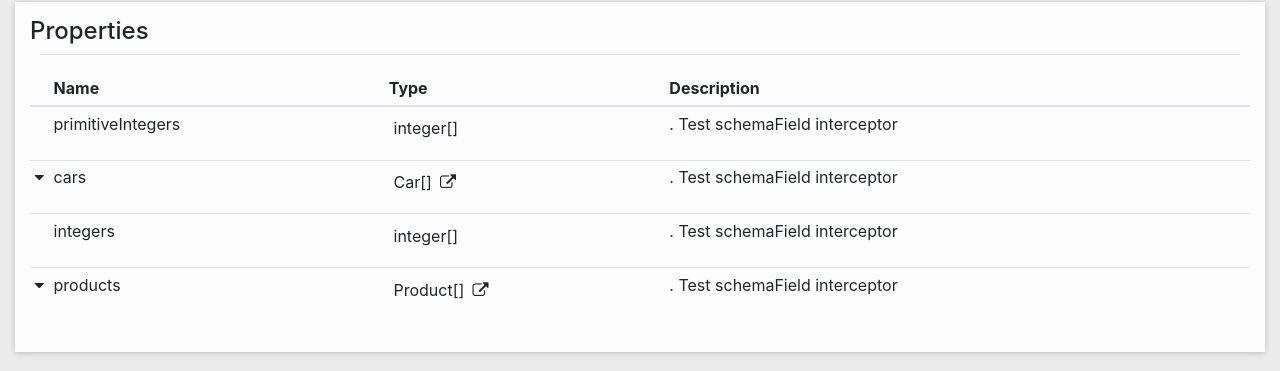
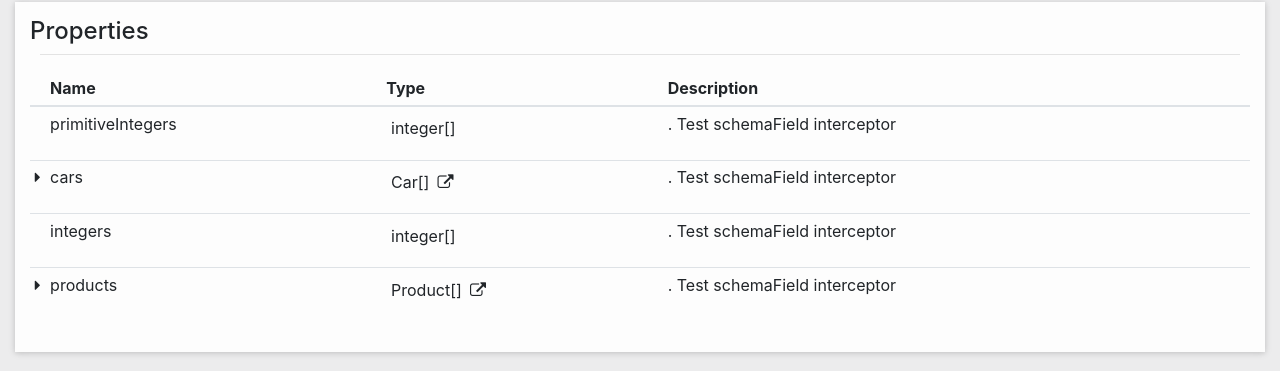
Before and after one commit to vahanito/oas-ui, a React (Create React App) app: page /oas-ui/components/ArrayDummy in a window 1280 px wide. Shown: the part 144-515 px from the top of the page. Built offline with nearby package versions, Linux system fonts and the light colour scheme.

Commit message:
Resolved #10 Change icon when component is expanded

```diff
--- a/src/components/expandablerow/ExpandableRow.js
+++ b/src/components/expandablerow/ExpandableRow.js
@@ -16,6 +16,10 @@ class ExpandableRow extends React.Component {
         {React.Children.map(this.props.content || null, (child, i) => {
           return (
             <tr onClick={this.toggleExpand}>
+              <td>
+                {!this.props.disabledExpansion && this.state.isExpanded && <i className="fa fa-caret-down" aria-hidden="true"/>}
+                {!this.props.disabledExpansion && !this.state.isExpanded && <i className="fa fa-caret-right" aria-hidden="true"/>}
+              </td>
               <child.type {...child.props} key={i}/>
             </tr>
           );
--- a/src/pages/component/Parent.js
+++ b/src/pages/component/Parent.js
@@ -28,7 +28,6 @@ function Parent(props) {
         <ExpandableRow
           content={
             <RowContent>
-              <td><i className="fa fa-caret-down" aria-hidden="true"/></td>
               <td>
                 <ComponentLink componentName={componentName}/>
               </td>
--- a/src/pages/component/discriminator/DiscriminatorRow.js
+++ b/src/pages/component/discriminator/DiscriminatorRow.js
@@ -16,9 +16,6 @@ function DiscriminatorRow(props) {
     <ExpandableRow
       content={
         <RowContent>
-          <td>
-            <i className="fa fa-caret-down" aria-hidden="true"/>
-          </td>
           <td>{props.value}</td>
           <td><ComponentLink componentName={props.componentName}/></td>
         </RowContent>
--- a/src/pages/component/properties/PropertyRow.js
+++ b/src/pages/component/properties/PropertyRow.js
@@ -18,9 +18,7 @@ class PropertyRow extends React.Component {
       <ExpandableRow
         disabledExpansion={ref === undefined}
         content={
-          <RowContent>
-            {this.rowContent(property, ref, )}
-          </RowContent>
+          this.rowContent(property, ref)
         }
         expandableContent={
           <ExpandableContent>
@@ -34,10 +32,16 @@ class PropertyRow extends React.Component {
   rowContent = (property, ref) => {
     const propertyInfos = [];
     if (this.props.isDiscriminator) {
-      propertyInfos.push(<tr><td><span className={'badge badge-success discriminator-label'}>discriminator</span></td></tr>);
+      propertyInfos.push(<tr key={property.propertyName + 'discriminator'}>
+        <td><span className={'badge badge-success discriminator-label'}>discriminator</span></td>
+      </tr>);
     }
-    propertyInfos.push(<tr><td>{this.propertyType(property, ref)}</td></tr>);
-    propertyInfos.push(<tr><td>{this.propertyTypeDetails(property)}</td></tr>);
+    propertyInfos.push(<tr key={property.propertyName}>
+      <td>{this.propertyType(property, ref)}</td>
+    </tr>);
+    propertyInfos.push(<tr key={property.propertyName + 'detail'}>
+      <td>{this.propertyTypeDetails(property)}</td>
+    </tr>);
 
     const propertyNameClass = classNames({
        'required': this.props.required,
@@ -45,9 +49,7 @@ class PropertyRow extends React.Component {
     });
     return (
       <RowContent>
-        <td>
-          {ref && <i className="fa fa-caret-down" aria-hidden="true"/>}
-        </td>
+
         <td>
           <label className={propertyNameClass}>
               {property.propertyName}
@@ -55,7 +57,9 @@ class PropertyRow extends React.Component {
         </td>
         <td>
             <table className='table-borderless'>
-                {propertyInfos}
+              <tbody>
+              {propertyInfos}
+              </tbody>
             </table>
         </td>
         <td>
@@ -97,7 +101,11 @@ class PropertyRow extends React.Component {
       </tr>
     );
     return (
-      <table className='table-borderless property-detail-list'>{listItems}</table>
+      <table className='table-borderless property-detail-list'>
+        <tbody>
+        {listItems}
+        </tbody>
+      </table>
     );
   };
 
--- a/src/pages/resource/RequestBody.js
+++ b/src/pages/resource/RequestBody.js
@@ -6,7 +6,7 @@ import ExpandableRow from '../../components/expandablerow/ExpandableRow';
 import ExpandableContent from '../../components/expandablerow/ExpandableContent';
 import RowContent from '../../components/expandablerow/RowContent';
 import ComponentContent from '../../pages/component/ComponentContent';
-import Example from "../../components/Example";
+import Example from '../../components/Example';
 
 const RequestBody = (props) => {
   const requestBody = props.requestBody;
@@ -31,9 +31,6 @@ const RequestBody = (props) => {
           content={
             <RowContent>
               <td>
-                {componentName && <i className="fa fa-caret-down" aria-hidden="true"/>}
-              </td>
-              <td>
                 <ComponentLink componentName={componentName}/>
               </td>
               <td>{contentType}</td>
--- a/src/pages/resource/parameters/ParameterRow.js
+++ b/src/pages/resource/parameters/ParameterRow.js
@@ -37,9 +37,6 @@ class ParameterRow extends React.Component {
     });
     return (
       <RowContent>
-        <td>
-          {ref && <i className="fa fa-caret-down" aria-hidden="true"/>}
-        </td>
         <td>
           <label className={classes}>{parameter.name}</label>
         </td>
--- a/src/pages/resource/responses/ResponseRow.js
+++ b/src/pages/resource/responses/ResponseRow.js
@@ -24,9 +24,6 @@ const ResponseRow = (props) => {
       disabledExpansion={component === undefined}
       content={
         <RowContent>
-          <td>
-            {component && <i className="fa fa-caret-down" aria-hidden="true" />}
-          </td>
           <td>
             {response.httpStatus}
           </td>
```
